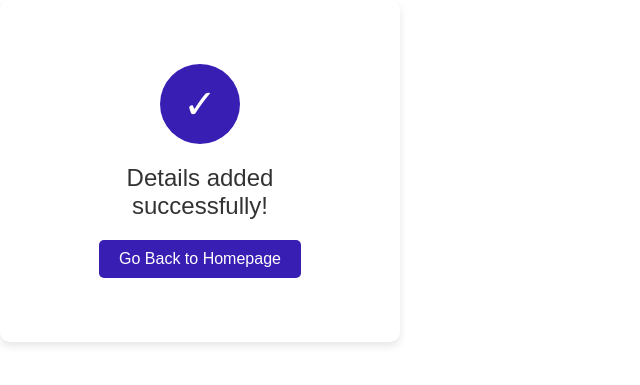
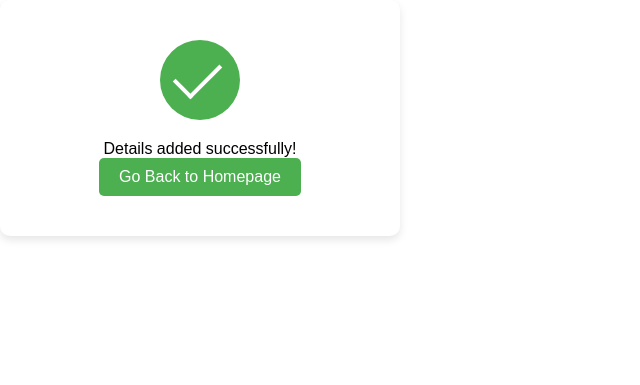
Before and after one commit to Brian-oum/nutrition-RS, a PHP site: page /pages/success.php in a window 1280 px wide. Shown: the top 385 px of the page, without its empty margins (0-640 px from the left). Run offline with PHP 8.4, Linux system fonts and the light colour scheme.

Commit message:
changes in success and forgot password

```diff
--- a/assets/css/style.css
+++ b/assets/css/style.css
@@ -279,60 +279,149 @@
     }
 }
 
-/*style for success*/
-.success-body {
+/*success style*/
+.sucess-body {
     font-family: Arial, sans-serif;
-    background-color:rgb(57, 30, 179);
+    background-color: #f4f4f4;
     display: flex;
     justify-content: center;
     align-items: center;
-    height: 100vh;
-    margin: 0;
-}
+    height: 100vh; /* Full viewport height */
+    margin: 0; /* Remove default margin */    }
+
+    /* Success container styling */
     .success-container {
         text-align: center;
-    background-color: #fff;
-    padding: 5%;
+        background-color: #ffffff;
+        padding: 40px;
         border-radius: 10px;
         box-shadow: 0 4px 8px rgba(0, 0, 0, 0.1);
-    width: 90%;
         max-width: 400px;
+        width: 100%;
     }
+
+    /* Green circle with tick mark */
     .tick-circle {
-    width: 20vw;
-    height: 20vw;
-    max-width: 80px;
-    max-height: 80px;
+        width: 80px;
+        height: 80px;
         border-radius: 50%;
-    background-color:rgb(57, 30, 179);
+        background-color: #4CAF50;
+        margin: 0 auto 20px;
         display: flex;
         justify-content: center;
         align-items: center;
-    margin: 0 auto 20px;
+        position: relative;
     }
-.tick-circle::after {
-    content: "✓";
-    font-size: 10vw;
-    color: #fff;
-    font-size: 40px;
+
+    /* Tick mark inside the circle */
+    .tick-mark {
+        width: 25px;
+        height: 45px;
+        border: solid white;
+        border-width: 0 4px 4px 0;
+        transform: rotate(45deg);
+        position: absolute;
+        top: 12px; /* Adjusted position */
+        left: 25px; /* Adjusted position */
     }
-.success-message {
-    font-size: 5vw;
+
+
+    /* Heading styling */
+    .success-container h1 {
+        color: #4CAF50;
+        font-size: 28px;
+        margin-bottom: 15px;
+    }
+
+    /* Paragraph styling */
+    .success-container p {
+        color: #333;
+        font-size: 16px;
+        margin-bottom: 30px;
+    }
+
+    /* Login button styling */
+    .home-button {
+        display: inline-block;
+        padding: 10px 20px;
+        background-color: #4CAF50;
+        color: white;
+        text-decoration: none;
+        border-radius: 5px;
+        font-size: 16px;
+        transition: background-color 0.3s ease;
+    }
+
+    /* Login button hover effect */
+    .home-button:hover {
+        background-color: #45a049;
+    }
+
+
+/*Forgot Password styling */
+.forgot-password-body {
+    font-family: Arial, sans-serif;
+    background-color: #f4f4f4;
+    display: flex;
+    justify-content: center;
+    align-items: center;
+    height: 100vh; /* Full viewport height */
+    margin: 0; /* Remove default margin */
+}
+
+/* Forgot password container styling */
+.forgot-password-container {
+    background-color: #ffffff;
+    padding: 30px;
+    border-radius: 10px;
+    box-shadow: 0 4px 8px rgba(0, 0, 0, 0.1);
+    max-width: 400px;
+    width: 100%;
+    text-align: center;
+}
+
+/* Heading styling */
+.forgot-password-container h2 {
     color: #333;
     margin-bottom: 20px;
-    font-size: clamp(18px, 5vw, 24px);
 }
-.home-button {
-    background-color: rgb(57, 30, 179);
-    color: #fff;
-    padding: 10px 20px;
+
+/* Form group styling */
+.form-group {
+    margin-bottom: 20px;
+    text-align: left;
+}
+
+/* Label styling */
+.form-group label {
+    display: block;
+    margin-bottom: 5px;
+    color: #555;
+}
+
+/* Input field styling */
+.form-group input {
+    width: 100%;
+    padding: 10px;
+    border: 1px solid #ccc;
+    border-radius: 5px;
+    font-size: 16px;
+}
+
+/* Submit button styling */
+.submit-button {
+    width: 100%;
+    padding: 10px;
+    background-color: #4CAF50;
+    color: white;
     border: none;
     border-radius: 5px;
-    font-size: clamp(14px, 4vw, 16px);
+    font-size: 16px;
     cursor: pointer;
-    text-decoration: none;
-    display: inline-block;
+    transition: background-color 0.3s ease;
 }
-.home-button:hover {
-    background-color: rgb(74, 37, 177);
+
+/* Submit button hover effect */
+.submit-button:hover {
+    background-color: #45a049;
 }
--- a/pages/success.php
+++ b/pages/success.php
@@ -12,7 +12,9 @@ session_start();
 <body>
     <div class="success-container">
         <!-- Tick in a circle -->
-        <div class="tick-circle"></div>
+        <div class="tick-circle">
+            <div class="tick-mark"></div>
+        </div>
 
         <!-- Success message -->
         <div class="success-message">Details added successfully!</div>
```
Also changed, not shown: pages/forgot_password.php (+11 -6 lines). Lines whose indentation alone changed are shown as unchanged.
